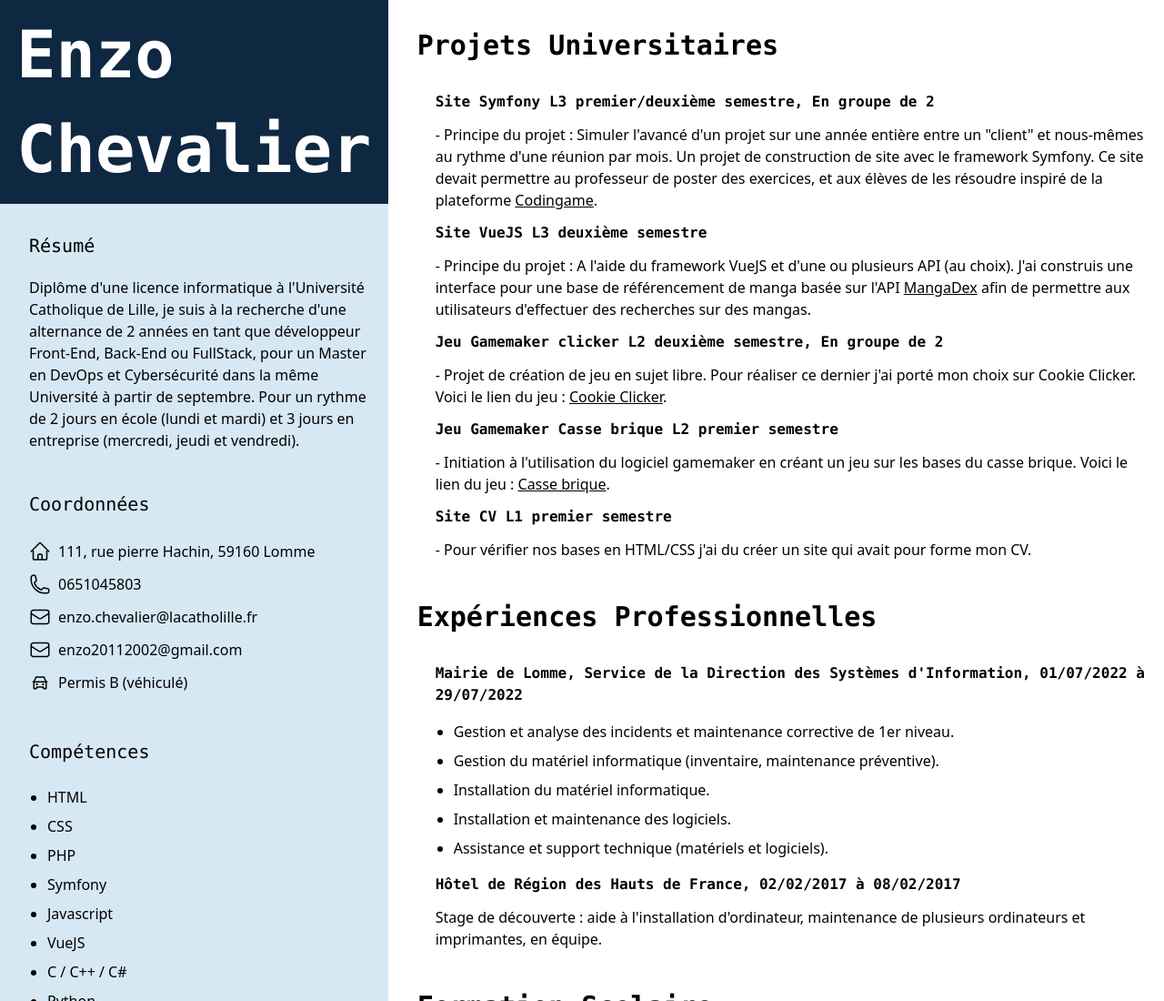
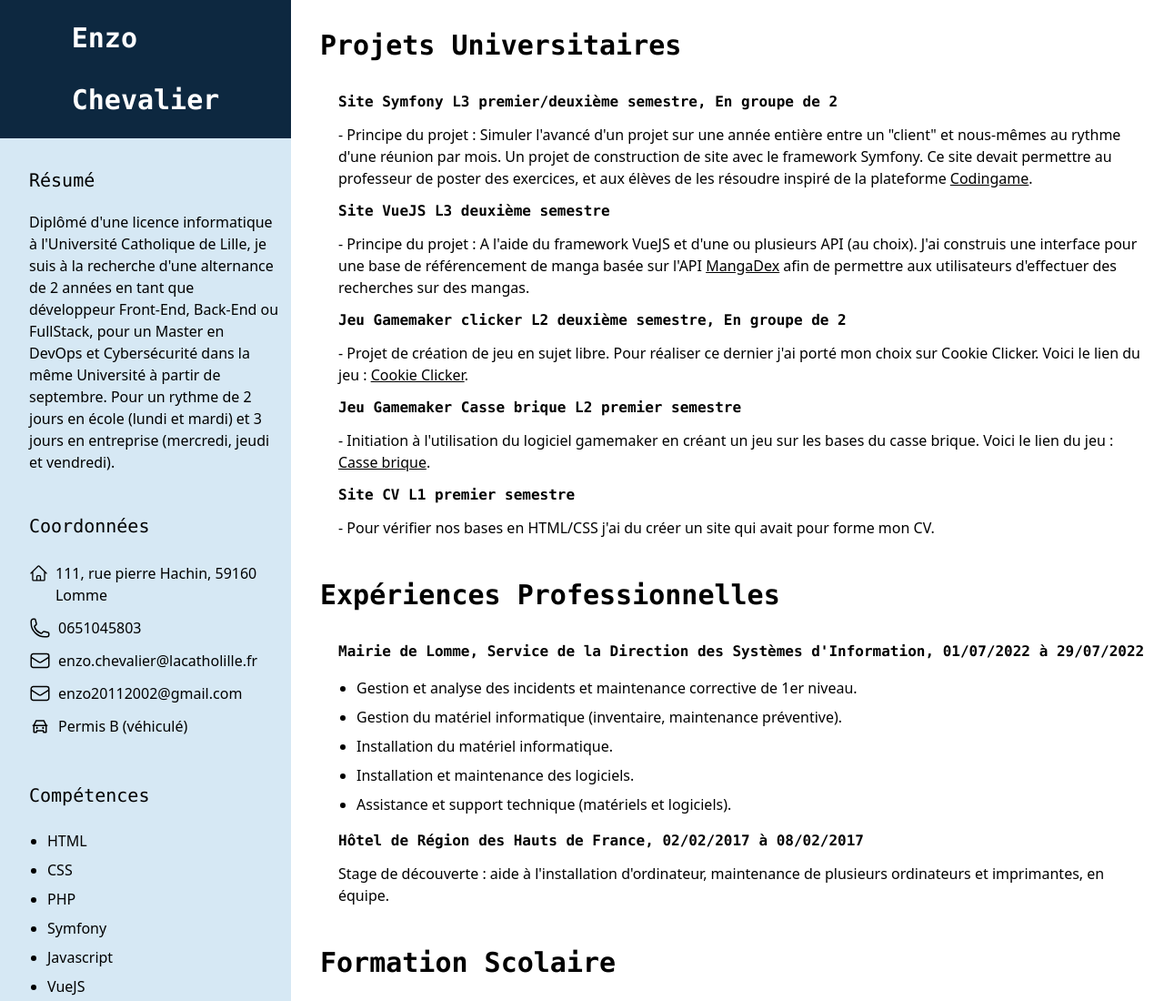
Before and after one commit to SiBlue7/siblue7.github.io, a website: page index.html in a window 1280 px wide. Shown: the top 1100 px of the page at 91% size. Drawn offline with Linux system fonts and the light colour scheme.

Commit message:
Correction du problème de responsive et correction d'une faute

```diff
--- a/index.html
+++ b/index.html
@@ -9,12 +9,12 @@
   <div class="app box-border h-full bg-white block xl:flex xl:w-full xl:h-1/3 print:flex">
     <div class="left-app w-full bg-bleuClair xl:w-1/3 print:w-2/5">
       <section class="name bg-bleuFonce p-2  flex justify-center xl:grid print:grid print:pr-5 print:h-36">
-        <h1 class="first-name text-7xl text-white font-mono font-semibold ml-5 xl:m-4 print:text-5xl print:pb-5">Enzo</h1>
-        <h1 class="last-name text-7xl text-white font-mono font-semibold ml-5 xl:m-4 print:text-5xl print:pb-5">Chevalier</h1>
+        <h1 class="first-name text-3xl text-white font-mono font-semibold ml-5 xl:m-4 print:text-5xl print:pb-5">Enzo</h1>
+        <h1 class="last-name text-3xl text-white font-mono font-semibold ml-5 xl:m-4 print:text-5xl print:pb-5">Chevalier</h1>
       </section>
       <section class="resume p-3">
         <h1 class="resume-title font-mono m-5 text-xl flex justify-center xl:justify-start print:text-sm print:font-semibold print:justify-start">Résumé</h1>
-        <p class="resume-text ml-5 print:text-xs">Diplôme d'une licence informatique à l'Université Catholique de Lille, je suis à la recherche
+        <p class="resume-text ml-5 print:text-xs">Diplômé d'une licence informatique à l'Université Catholique de Lille, je suis à la recherche
           d'une alternance de 2 années en tant que développeur Front-End, Back-End ou FullStack, pour un Master en DevOps et Cybersécurité dans la même Université
           à partir de septembre. Pour un rythme de 2 jours en école (lundi et mardi) et 3 jours en entreprise (mercredi, jeudi et vendredi).
         </p>
```
